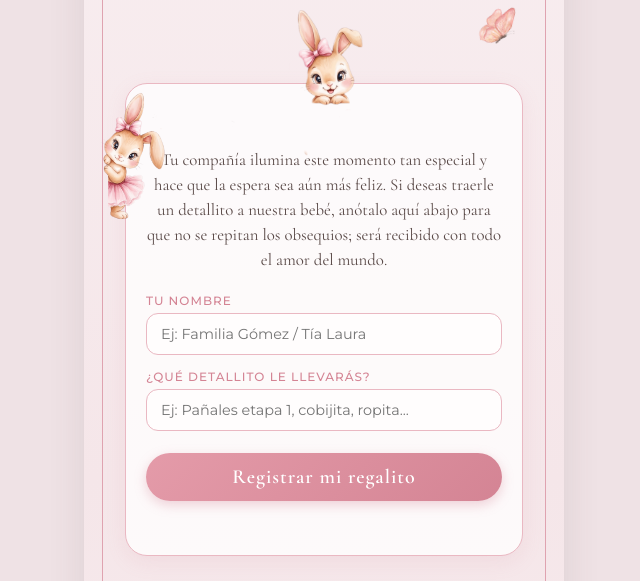
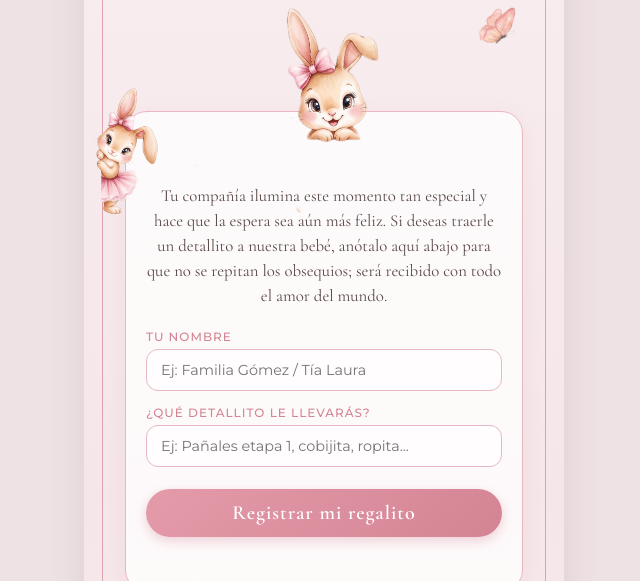
Before and after one commit to invitaciondigita/baby-shower-ana-sofia, a plain HTML site: page index.html in a window 1280 px wide. Shown: the part 180-761 px from the top of the page, without its empty margins (316-956 px from the left). Drawn offline with nearby package versions, Linux system fonts and the light colour scheme; no server answers.

Commit message:
Update styles and positions for coneja elements

```diff
--- a/index.html
+++ b/index.html
@@ -73,11 +73,11 @@
       pointer-events: none;
     }
 
-    /* Conejita asomándose más grande */
+    /* Conejita asomándose pegada exactamente a la línea izquierda */
     .coneja-lateral {
       position: absolute;
-      left: -6px;
-      top: 215px;
+      left: -13px;
+      top: 210px;
       width: 145px;
       z-index: 3;
       pointer-events: none;
@@ -105,21 +105,21 @@
     .bloque-formulario {
       position: relative;
       width: 100%;
-      margin-top: 68px;
+      margin-top: 96px;
       background: var(--blanco-traslucido);
       border: 1.5px solid var(--rosa-suave);
       border-radius: 22px;
-      padding: 64px 20px 26px;
+      padding: 72px 20px 26px;
       box-shadow: 0 6px 20px rgba(212, 132, 148, 0.12);
     }
 
-    /* Conejita de arriba del recuadro más grande */
+    /* Conejita de arriba del recuadro bien grande y asentada en el borde */
     .coneja-encabezado-caja {
       position: absolute;
-      top: -82px;
+      top: -115px;
       left: 50%;
       transform: translateX(-50%);
-      width: 195px;
+      width: 275px;
       z-index: 3;
       pointer-events: none;
     }
@@ -295,7 +295,6 @@
       position: relative;
     }
 
-    /* Conejita bailarina del cierre más grande */
     .coneja-footer {
       width: 195px;
       flex-shrink: 0;
```
